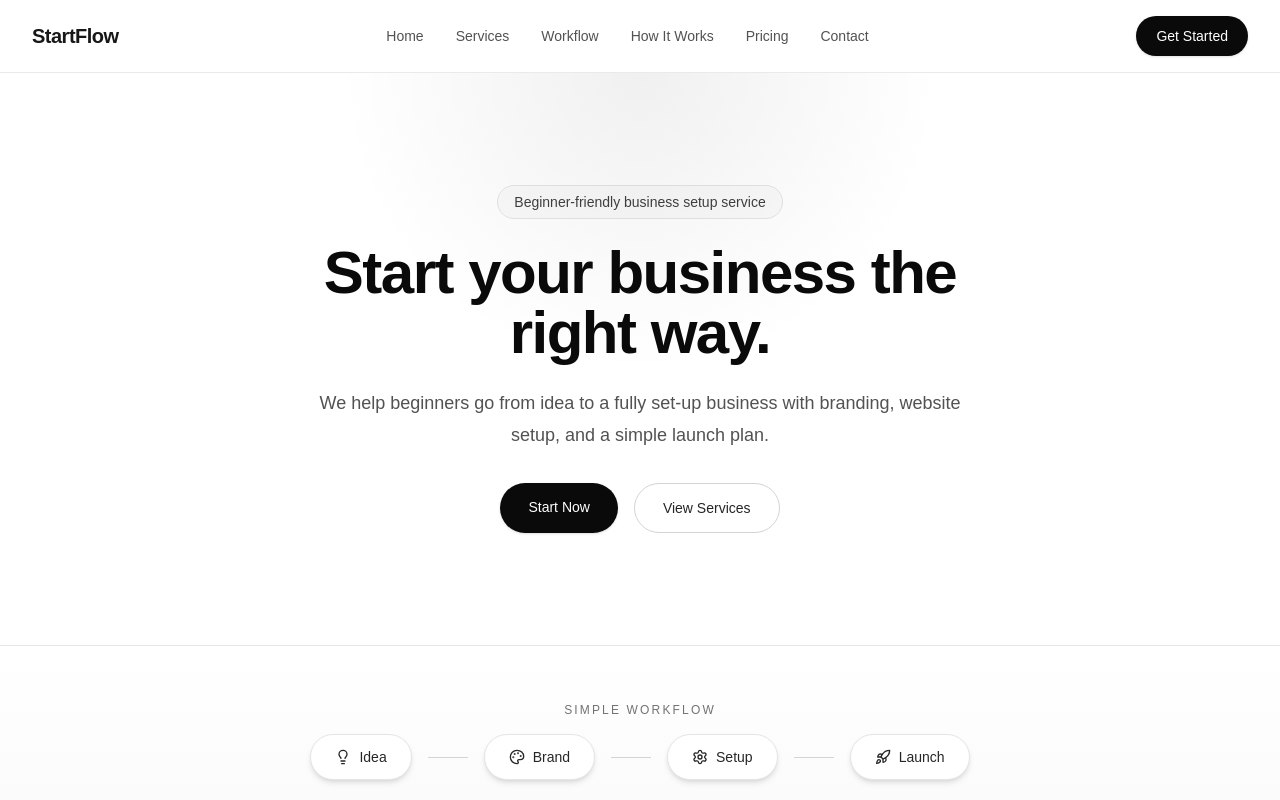
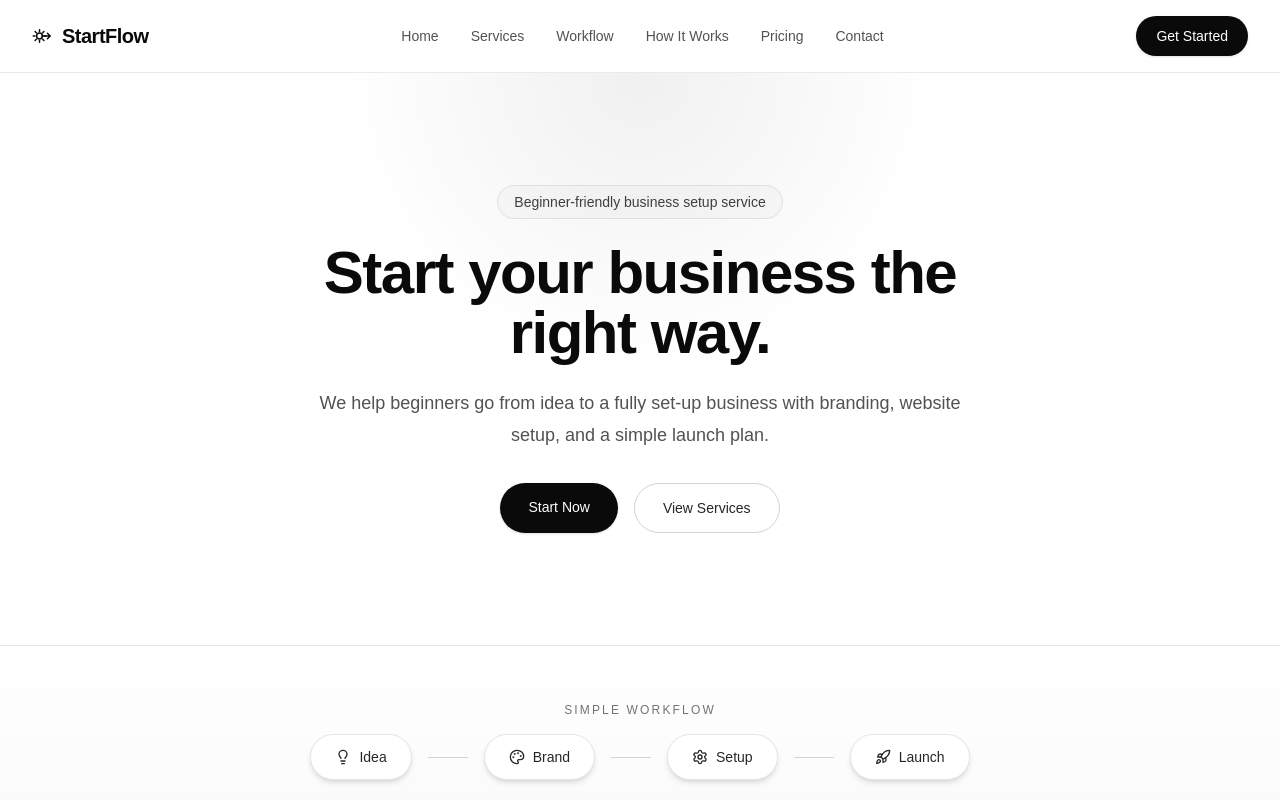
Before and after one commit to zaindurrani93/startflow-site, a Next.js app: page / in a window 1280 px wide. Shown: the top 800 px of the page. Built offline with nearby package versions, Linux system fonts and the light colour scheme.

Commit message:
fix logo

```diff
--- a/components/site-header.tsx
+++ b/components/site-header.tsx
@@ -13,8 +13,32 @@ export function SiteHeader() {
   return (
     <header className="sticky top-0 z-40 border-b border-neutral-200/80 bg-white/90 backdrop-blur">
       <div className="mx-auto flex max-w-7xl items-center justify-between px-6 py-4 lg:px-8">
-        <Link href="/" className="text-xl font-semibold tracking-tight">
-          StartFlow
+        <Link href="/" className="inline-flex items-center gap-2.5 text-xl font-semibold tracking-tight text-neutral-950">
+          <svg
+            viewBox="0 0 24 24"
+            fill="none"
+            xmlns="http://www.w3.org/2000/svg"
+            className="h-5 w-5 shrink-0"
+            aria-hidden="true"
+          >
+            <circle cx="9" cy="12" r="3.5" stroke="currentColor" strokeWidth="1.8" />
+            <path d="M9 4.5V6.5" stroke="currentColor" strokeWidth="1.8" strokeLinecap="round" />
+            <path d="M9 17.5V19.5" stroke="currentColor" strokeWidth="1.8" strokeLinecap="round" />
+            <path d="M1.5 12H3.5" stroke="currentColor" strokeWidth="1.8" strokeLinecap="round" />
+            <path d="M14.5 12H16.5" stroke="currentColor" strokeWidth="1.8" strokeLinecap="round" />
+            <path d="M3.7 6.7L5.1 8.1" stroke="currentColor" strokeWidth="1.8" strokeLinecap="round" />
+            <path d="M12.9 15.9L14.3 17.3" stroke="currentColor" strokeWidth="1.8" strokeLinecap="round" />
+            <path d="M3.7 17.3L5.1 15.9" stroke="currentColor" strokeWidth="1.8" strokeLinecap="round" />
+            <path d="M12.9 8.1L14.3 6.7" stroke="currentColor" strokeWidth="1.8" strokeLinecap="round" />
+            <path
+              d="M12 12H22M18.5 8.8L21.8 12L18.5 15.2"
+              stroke="currentColor"
+              strokeWidth="1.8"
+              strokeLinecap="round"
+              strokeLinejoin="round"
+            />
+          </svg>
+          <span>StartFlow</span>
         </Link>
         <nav className="hidden items-center gap-8 text-sm text-neutral-600 md:flex">
           {navItems.map((item) => (
```
